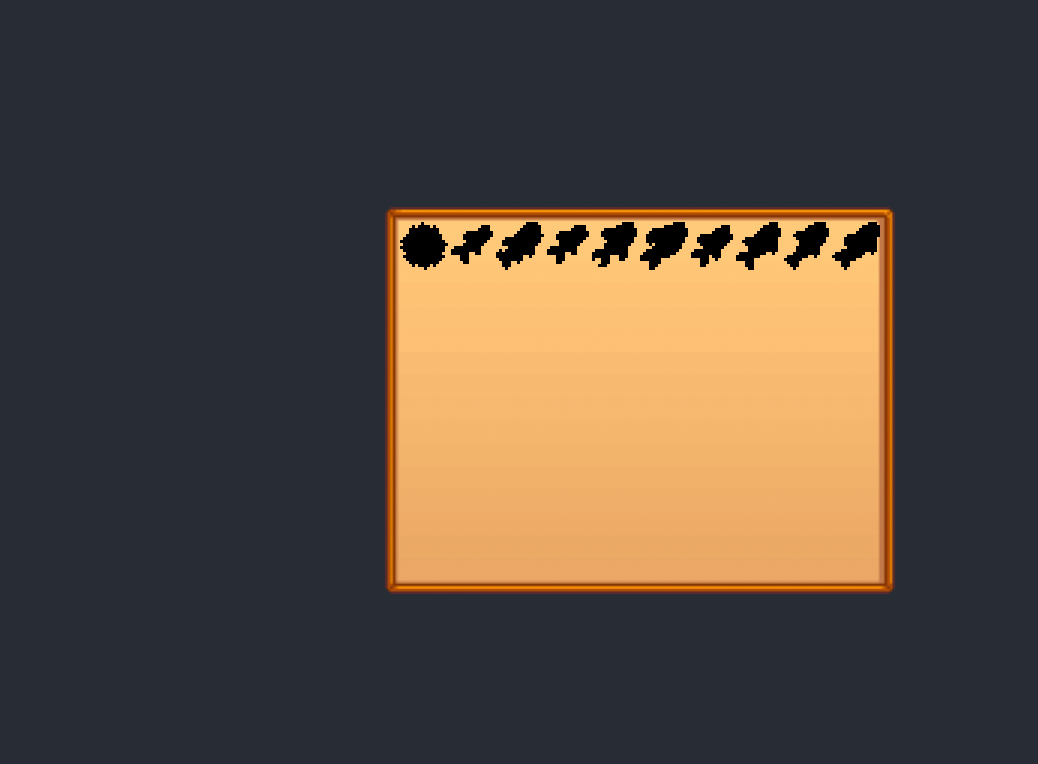
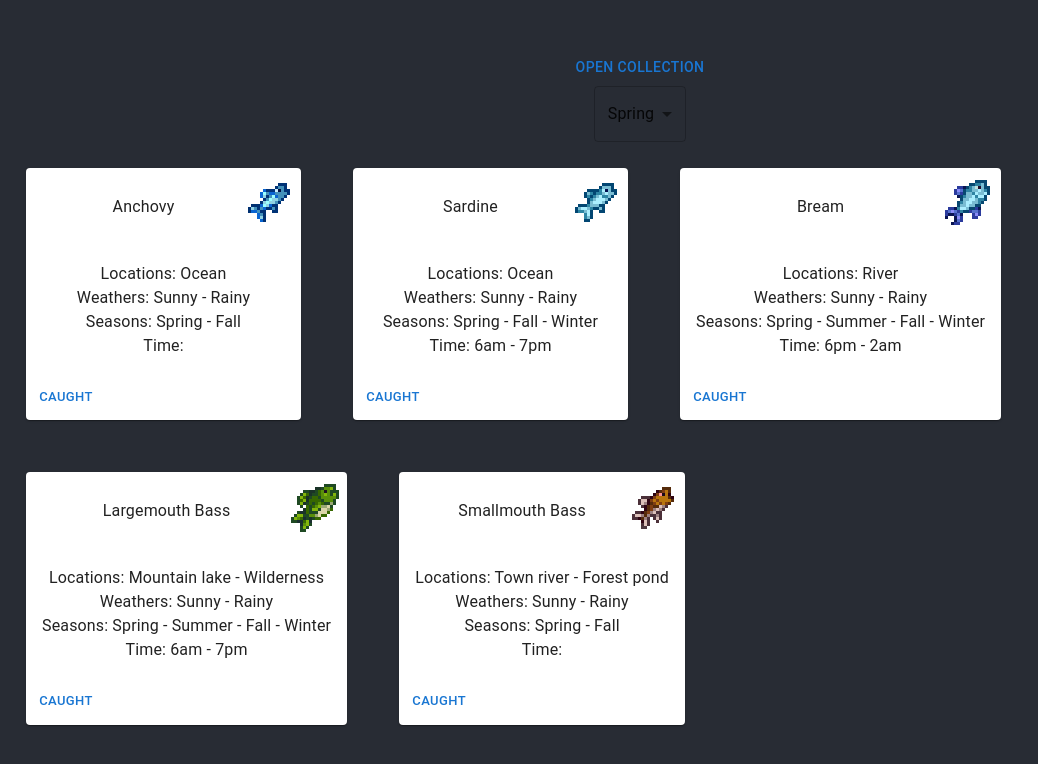
Before and after one commit to hydroflame/stardew, a React (Create React App) app: page / in a window 1280 px wide. Shown: the top 764 px of the page, without its empty margins (0-1038 px from the left). Built offline with nearby package versions, Linux system fonts and the light colour scheme.

Commit message:
lots of work

```diff
--- a/src/App.tsx
+++ b/src/App.tsx
@@ -1,37 +1,72 @@
 import React, { useState } from "react";
-import logo from "./img/background.png";
 import "./App.css";
-import { FishButton } from "./FishButton";
+import Button from "@mui/material/Button";
+import { Select } from "@mui/material";
+import { MenuItem } from "@mui/material";
+import { Typography } from "@mui/material";
+import { Season } from "./enums";
+import { CollectionModal } from "./CollectionModal";
 import { Fishes } from "./Fish";
+import { FishCard } from "./FishCard";
+
+const initialCollection = (): Record<string, boolean> => {
+  const collection: Record<string, boolean> = {};
+  for (const fish of Fishes) {
+    collection[fish.Name] = false;
+  }
+  return collection;
+};
 
 function App() {
-  const [caught, setCaught] = useState<Record<string, boolean>>({});
+  const [collection, setCollection] = useState<Record<string, boolean>>(
+    initialCollection()
+  );
+  const [season, setSeason] = useState<Season>(Season.SPRING);
+  const [open, setOpen] = useState(false);
 
-  const onFishClick = (fishName: string) => {
-    setCaught((old: Record<string, boolean>): Record<string, boolean> => {
+  const missing = (): string[] => {
+    const allMissing: string[] = [];
+    for (const [name, caught] of Object.entries(collection)) {
+      if (caught) continue;
+      allMissing.push(name);
+    }
+    const seasonal = allMissing.filter((m) =>
+      Fishes.find((f) => f.Name === m)?.Seasons.includes(season)
+    );
+    return seasonal;
+  };
+  const onCaught = (fishName: string) => {
+    setCollection((old: Record<string, boolean>): Record<string, boolean> => {
       return { ...old, [fishName]: !old[fishName] };
     });
   };
   return (
     <div className="App">
+      <CollectionModal
+        open={open}
+        onClose={() => setOpen(false)}
+        collection={collection}
+        setCollection={setCollection}
+      />
       <header className="App-header">
-        <div
-          style={{
-            width: "510px",
-            height: "387px",
-            backgroundImage: `url(${logo})`,
-            backgroundSize: "510px 387px",
-          }}
+        <Button onClick={() => setOpen(true)}>Open collection</Button>
+        <Select
+          value={season}
+          onChange={(s) => setSeason(s.target.value as Season)}
         >
-          <div style={{ margin: "15px", display: "flex" }}>
-            {Fishes.map((f) => (
-              <FishButton
-                fish={f}
-                acquired={caught[f.Name]}
-                onClick={() => onFishClick(f.Name)}
-              />
-            ))}
-          </div>
+          <MenuItem value={Season.SPRING}>{Season.SPRING}</MenuItem>
+          <MenuItem value={Season.SUMMER}>{Season.SUMMER}</MenuItem>
+          <MenuItem value={Season.FALL}>{Season.FALL}</MenuItem>
+          <MenuItem value={Season.WINTER}>{Season.WINTER}</MenuItem>
+        </Select>
+        <div style={{ display: "flex", flexWrap: "wrap" }}>
+          {missing().map((n) => (
+            <FishCard
+              key={n}
+              fish={Fishes.find((f) => f.Name === n)!}
+              onCaught={() => onCaught(n)}
+            />
+          ))}
         </div>
       </header>
     </div>
--- a/src/FishButton.tsx
+++ b/src/CollectionButton.tsx
@@ -8,10 +8,10 @@ interface IProps {
 }
 
 const notAcquiredStyle = {
-  filter: "brightness(0)",
+  filter: "brightness(0.1)",
 };
 
-export const FishButton = ({
+export const CollectionButton = ({
   fish,
   acquired,
   onClick,
--- /dev/null
+++ b/src/CollectionModal.tsx
@@ -0,0 +1,65 @@
+import React from "react";
+import Box from "@mui/material/Box";
+import Modal from "@mui/material/Modal";
+import logo from "./img/background.png";
+import { CollectionButton } from "./CollectionButton";
+import { Fishes } from "./Fish";
+
+interface IProps {
+  open: boolean;
+  onClose: () => void;
+  collection: Record<string, boolean>;
+  setCollection: (
+    o: (old: Record<string, boolean>) => Record<string, boolean>
+  ) => void;
+}
+
+const style = {
+  position: "absolute",
+  top: "50%",
+  left: "50%",
+  transform: "translate(-50%, -50%)",
+};
+
+export const CollectionModal = ({
+  open,
+  onClose,
+  collection,
+  setCollection,
+}: IProps): React.ReactElement => {
+  const onFishClick = (fishName: string) => {
+    setCollection((old: Record<string, boolean>): Record<string, boolean> => {
+      return { ...old, [fishName]: !old[fishName] };
+    });
+  };
+  return (
+    <Modal
+      open={open}
+      onClose={onClose}
+      aria-labelledby="modal-modal-title"
+      aria-describedby="modal-modal-description"
+    >
+      <Box sx={style}>
+        <div
+          style={{
+            width: "515px",
+            height: "387px",
+            backgroundImage: `url(${logo})`,
+            backgroundSize: "515px 387px",
+          }}
+        >
+          <div style={{ padding: "15px", display: "flex" }}>
+            {Fishes.map((f) => (
+              <CollectionButton
+                key={f.Name}
+                fish={f}
+                acquired={collection[f.Name]}
+                onClick={() => onFishClick(f.Name)}
+              />
+            ))}
+          </div>
+        </div>
+      </Box>
+    </Modal>
+  );
+};
--- /dev/null
+++ b/src/FishCard.tsx
@@ -0,0 +1,42 @@
+import React from "react";
+import { Fish } from "./Fish";
+import Typography from "@mui/material/Typography";
+import Card from "@mui/material/Card";
+import CardContent from "@mui/material/CardContent";
+import CardHeader from "@mui/material/CardHeader";
+import CardActions from "@mui/material/CardActions";
+import Button from "@mui/material/Button";
+
+interface IProps {
+  fish: Fish;
+  onCaught: () => void;
+}
+
+export const FishCard = ({ fish, onCaught }: IProps): React.ReactElement => {
+  return (
+    <Card sx={{ minWidth: 275, margin: "1em" }}>
+      <CardHeader
+        title={<Typography>{fish.Name}</Typography>}
+        action={<img src={fish.Image} alt={fish.Name} />}
+      ></CardHeader>
+      <CardContent>
+        <Typography>
+          {" "}
+          Locations: {fish.Locations.map((s) => String(s)).join(" - ")}
+        </Typography>
+        <Typography>
+          Weathers: {fish.Weathers.map((s) => String(s)).join(" - ")}
+        </Typography>
+        <Typography>
+          Seasons: {fish.Seasons.map((s) => String(s)).join(" - ")}
+        </Typography>
+        <Typography>Time: {fish.Time}</Typography>
+      </CardContent>
+      <CardActions>
+        <Button size="small" onClick={onCaught}>
+          Caught
+        </Button>
+      </CardActions>
+    </Card>
+  );
+};
--- a/src/enums.ts
+++ b/src/enums.ts
@@ -1,23 +1,23 @@
 export enum Season {
-  SPRING,
-  SUMMER,
-  FALL,
-  WINTER,
+  SPRING = "Spring",
+  SUMMER = "Summer",
+  FALL = "Fall",
+  WINTER = "Winter",
 }
 
 export enum Weather {
-  SUNNY,
-  RAINY,
+  SUNNY = "Sunny",
+  RAINY = "Rainy",
 }
 
 export enum Location {
-  OCEAN,
-  MOUNTAIN_LAKE,
-  FOREST_POND,
-  RIVER,
-  FOREST_FARM_POND,
-  TOWN_RIVER,
-  WILDERNESS,
+  OCEAN = "Ocean",
+  MOUNTAIN_LAKE = "Mountain lake",
+  FOREST_POND = "Forest pond",
+  RIVER = "River",
+  FOREST_FARM_POND = "Forest farm pond",
+  TOWN_RIVER = "Town river",
+  WILDERNESS = "Wilderness",
 }
 
 export const AllSeasons: Season[] = [
```
